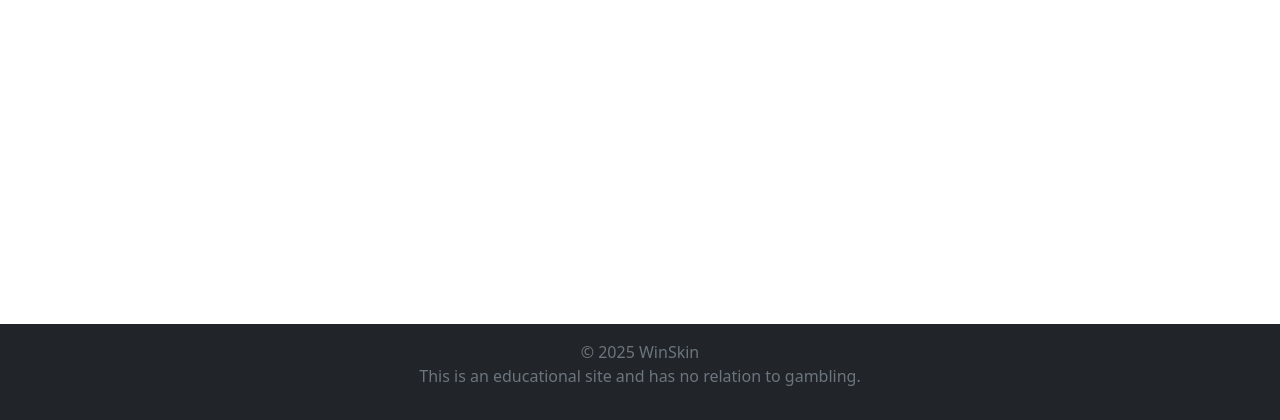
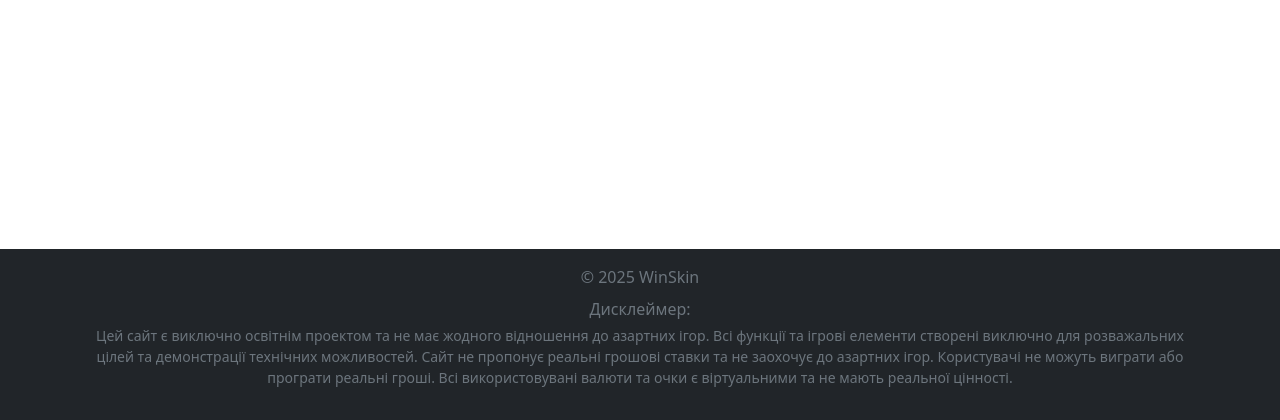
Before and after one commit to p3nc/WinSkin-site, a Flask app: page /mainpage in a window 1280 px wide. Shown: the part 380-800 px from the top of the page. Run offline with Flask 3, Linux system fonts and the light colour scheme; some libraries are stand-ins or nearby versions.

Commit message:
Додано розширений дисклеймер українською мовою

```diff
--- a/templates/base.html
+++ b/templates/base.html
@@ -44,7 +44,10 @@
   <footer class="footer mt-auto py-3 bg-dark text-white">
     <div class="container">
       <span class="text-muted">© 2025 WinSkin</span>
-      <p class="text-muted">This is an educational site and has no relation to gambling.</p>
+      <div class="disclaimer mt-2">
+        <p class="text-muted mb-1">Дисклеймер:</p>
+        <p class="text-muted small">Цей сайт є виключно освітнім проектом та не має жодного відношення до азартних ігор. Всі функції та ігрові елементи створені виключно для розважальних цілей та демонстрації технічних можливостей. Сайт не пропонує реальні грошові ставки та не заохочує до азартних ігор. Користувачі не можуть виграти або програти реальні гроші. Всі використовувані валюти та очки є віртуальними та не мають реальної цінності.</p>
+      </div>
     </div>
   </footer>
   <script src="https://code.jquery.com/jquery-3.6.0.min.js"></script>
```
